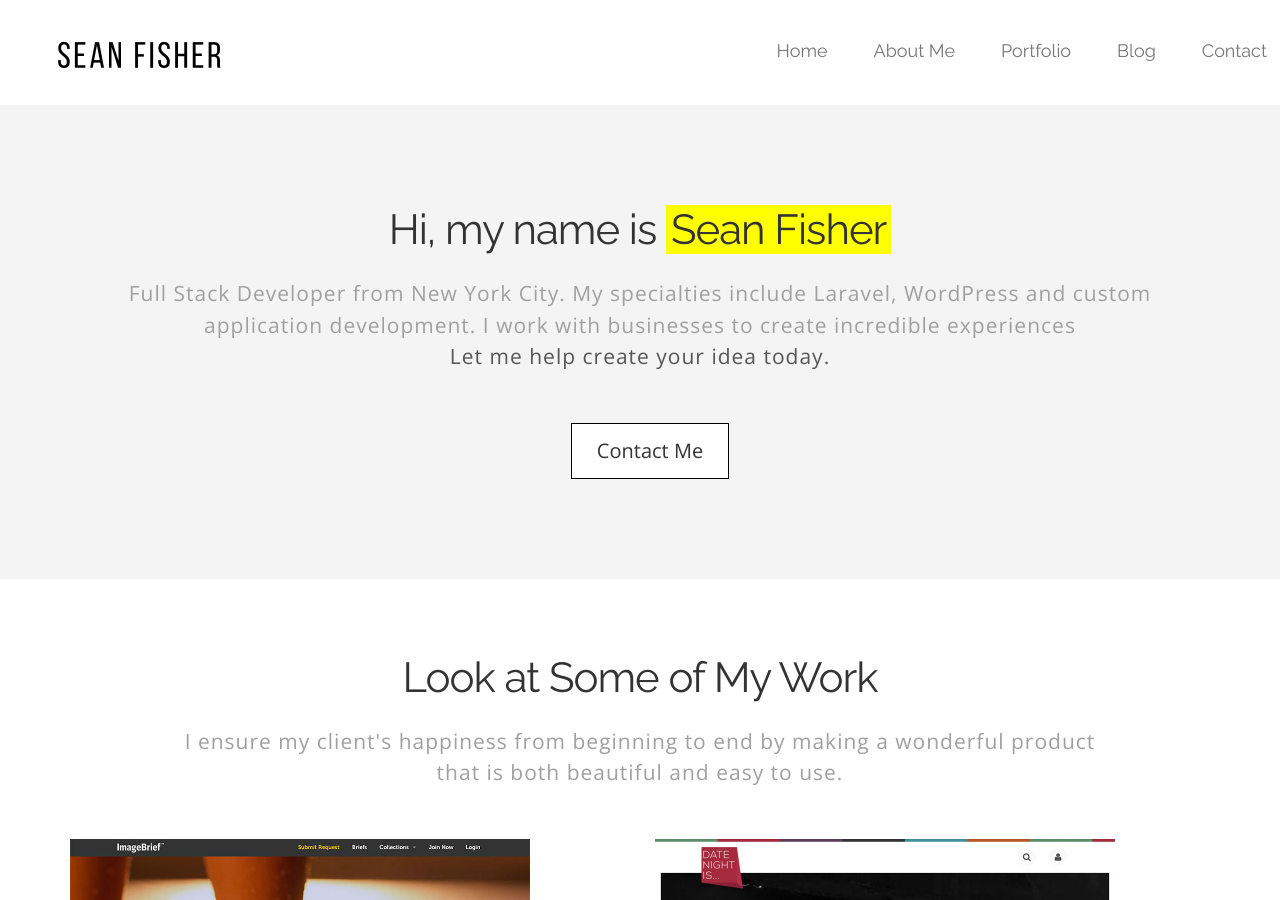
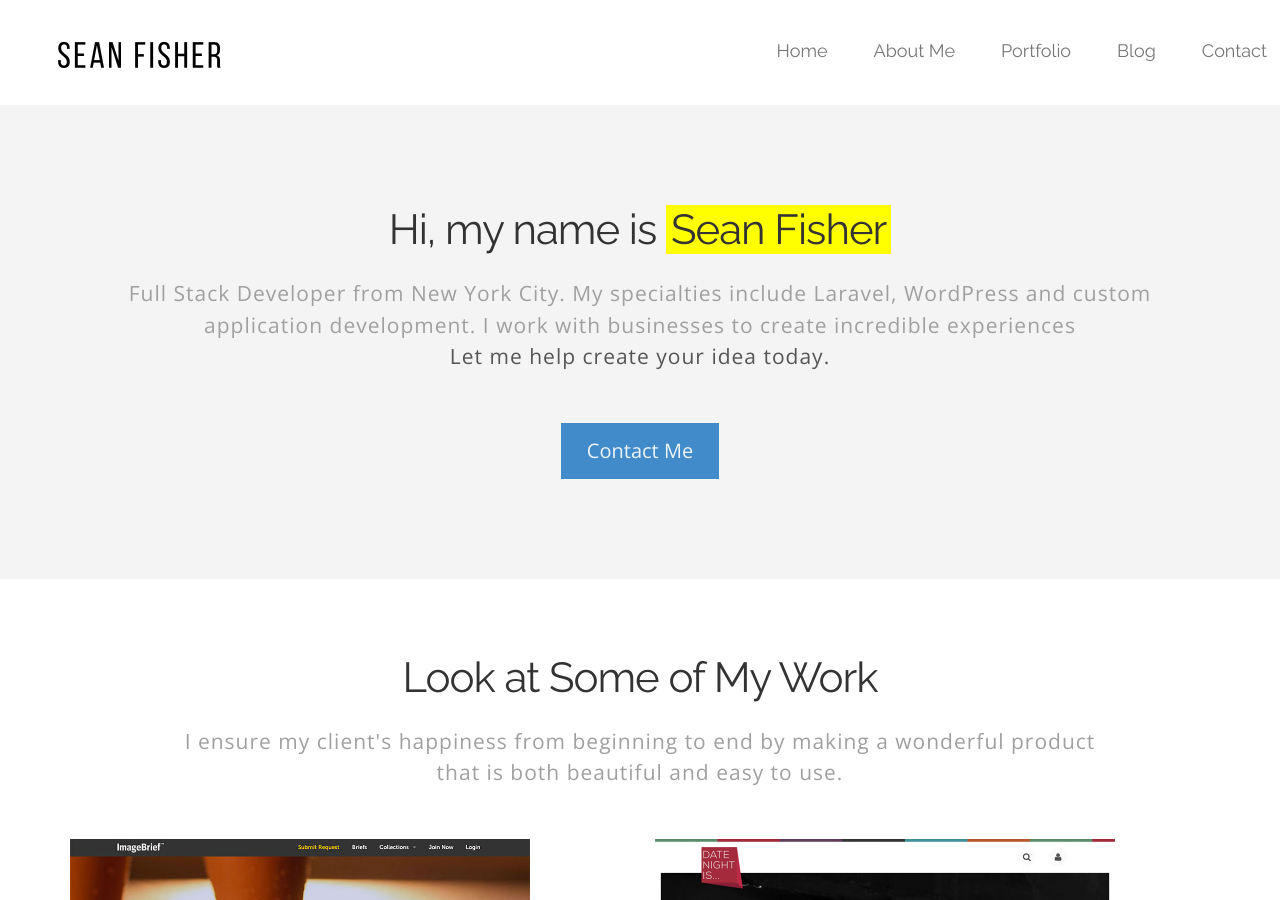
Before and after one commit to srtfisher/srtfisher.github.io, a Jekyll site: the page built from index.html, in a window 1280 px wide and 900 px high. Built offline with Jekyll 4.4.1, drawn with Linux system fonts in a browser that asks for light colours; nearby versions of some CDN libraries; Markdown is read by kramdown in place of the engine named in the settings.

Commit message:
Update index.html

```diff
--- a/index.html
+++ b/index.html
@@ -22,7 +22,7 @@ layout: default
           <!--
             <a href="/services?utm_source=seanfisherco&utm_medium=cta-button&utm_content=spotlight&utm_campaign=services" class="btn btn-primary btn-lg">What I Can Do For You</a>
           -->
-          <a href="/contact?utm_source=seanfisherco&utm_medium=cta-button&utm_content=spotlight&utm_campaign=contact" class="btn btn-default btn-lg pull-right" id="spotlight-contact" data-medium="spotlight">Contact Me</a>
+          <a href="/contact?utm_source=seanfisherco&utm_medium=cta-button&utm_content=spotlight&utm_campaign=contact" class="btn btn-primary btn-lg" id="spotlight-contact" data-medium="spotlight">Contact Me</a>
         </div>
       </div>
     </div>
```
